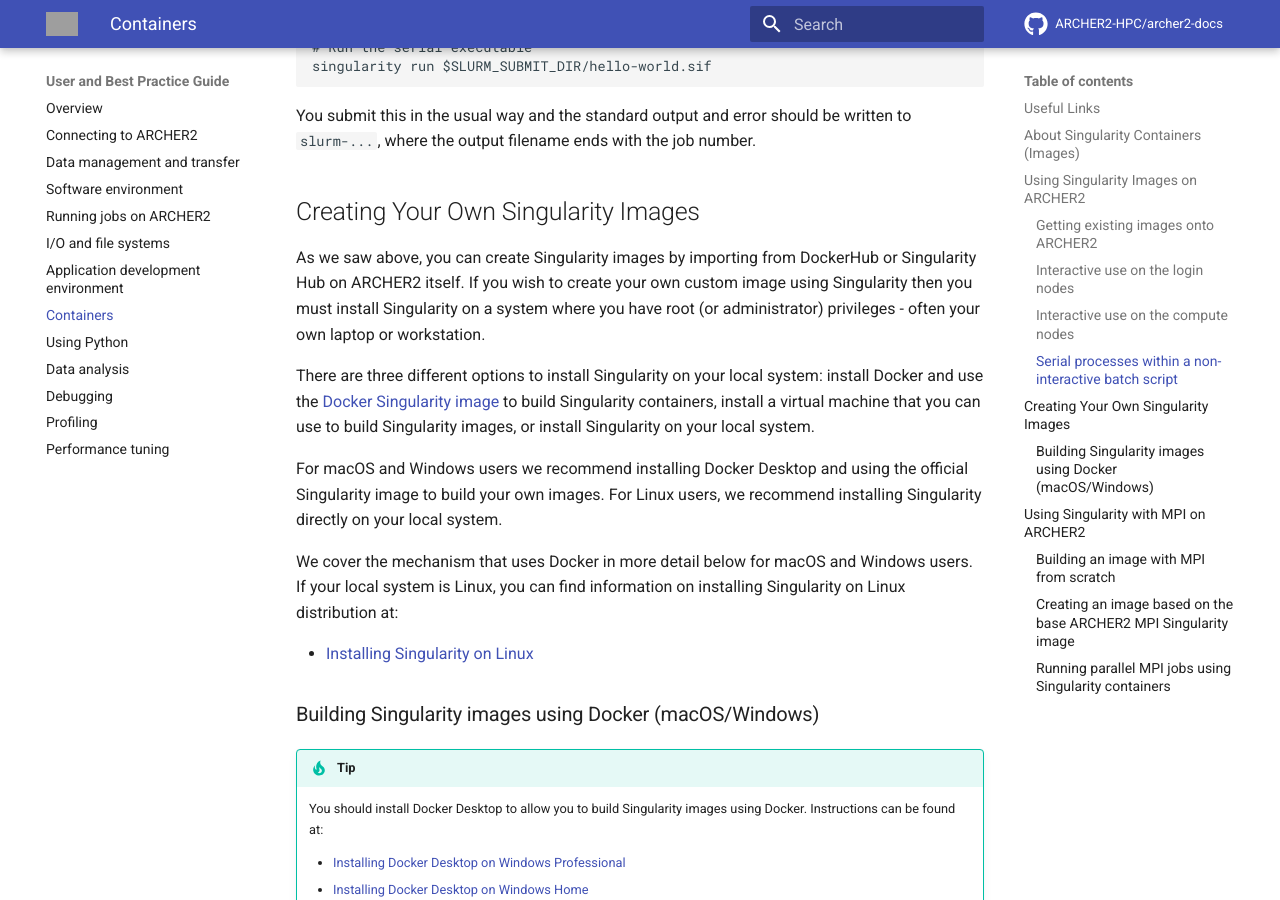
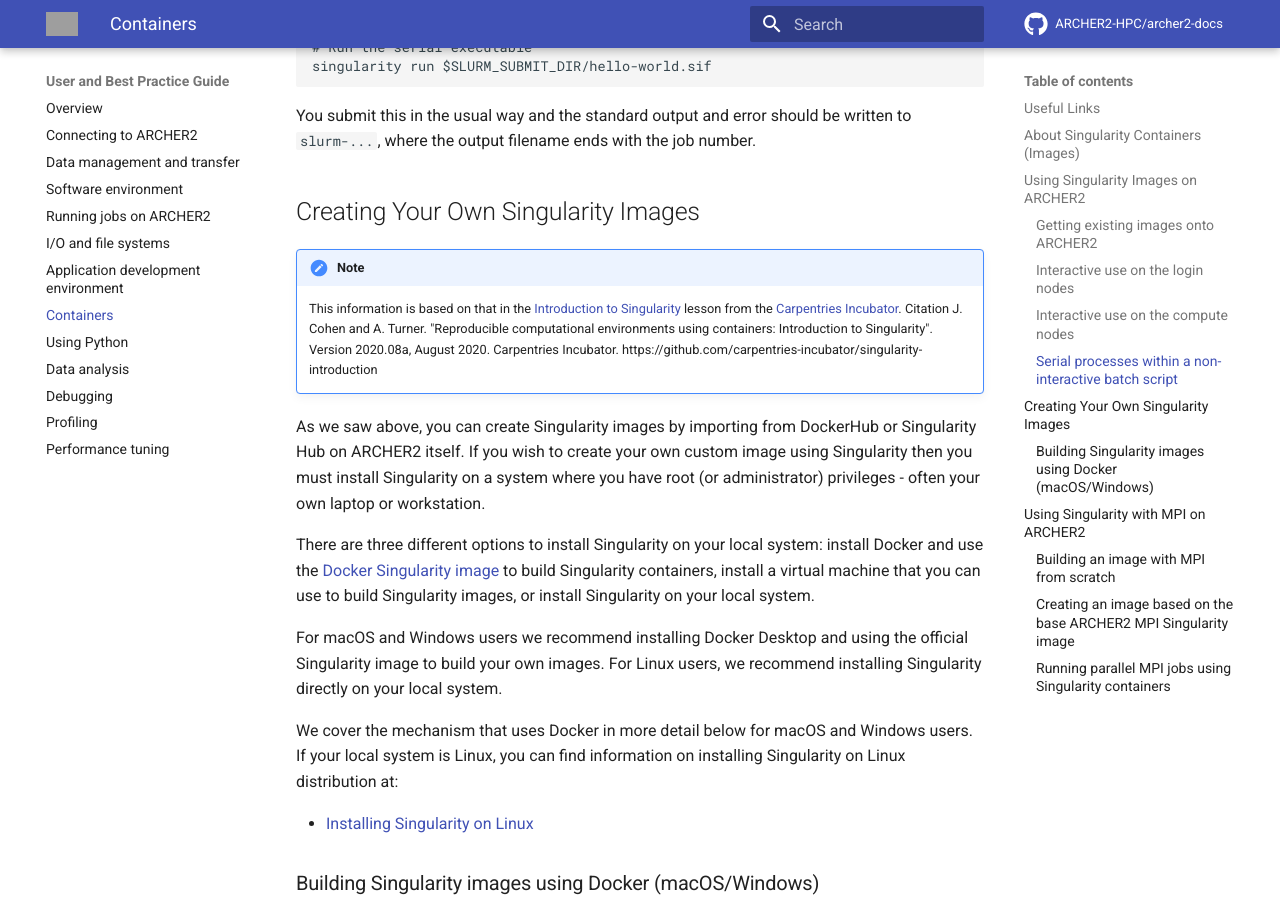
Before and after one commit to ARCHER2-HPC/archer2-docs, an MkDocs documentation site: the page built from docs/user-guide/containers.md, in a window 1280 px wide and 900 px high, scrolled down 3638 px. Built offline with MkDocs 1.6.1 and Material for MkDocs 9.7.7, drawn with Linux system fonts in a browser that asks for light colours; comment, search, counter and statistics services are not loaded; some of the changed text lies outside the part shown; grey boxes are pictures that could not be loaded.

Commit message:
Adds citation

```diff
--- a/docs/user-guide/containers.md
+++ b/docs/user-guide/containers.md
@@ -166,6 +166,12 @@ with the job number.
 
 ## Creating Your Own Singularity Images
 
+!!! note
+    This information is based on that in the [Introduction to Singularity](https://carpentries-incubator.github.io/singularity-introduction/)
+    lesson from the [Carpentries Incubator](https://carpentries.org/community-lessons/#the-carpentries-incubator). Citation
+    J. Cohen and A. Turner. "Reproducible computational environments using containers: Introduction to Singularity". Version 2020.08a,
+    August 2020. Carpentries Incubator. https://github.com/carpentries-incubator/singularity-introduction
+
 As we saw above, you can create Singularity images by importing from
 DockerHub or Singularity Hub on ARCHER2 itself. If you wish to create
 your own custom image using Singularity then you must install Singularity on a system
@@ -220,6 +226,12 @@ For information on how to write Singularity image definition files, see the
     using Singularity on ARCHER2.
 
 ## Using Singularity with MPI on ARCHER2
+
+!!! note
+    This information is based on that in the [Introduction to Singularity](https://carpentries-incubator.github.io/singularity-introduction/)
+    lesson from the [Carpentries Incubator](https://carpentries.org/community-lessons/#the-carpentries-incubator). Citation
+    J. Cohen and A. Turner. "Reproducible computational environments using containers: Introduction to Singularity". Version 2020.08a,
+    August 2020. Carpentries Incubator. https://github.com/carpentries-incubator/singularity-introduction
 
 MPI on ARCHER2 is provided by the Cray MPICH libraries with the interface
 to the high-performance Slingshot interconnect provided via the OFI interface.
```
